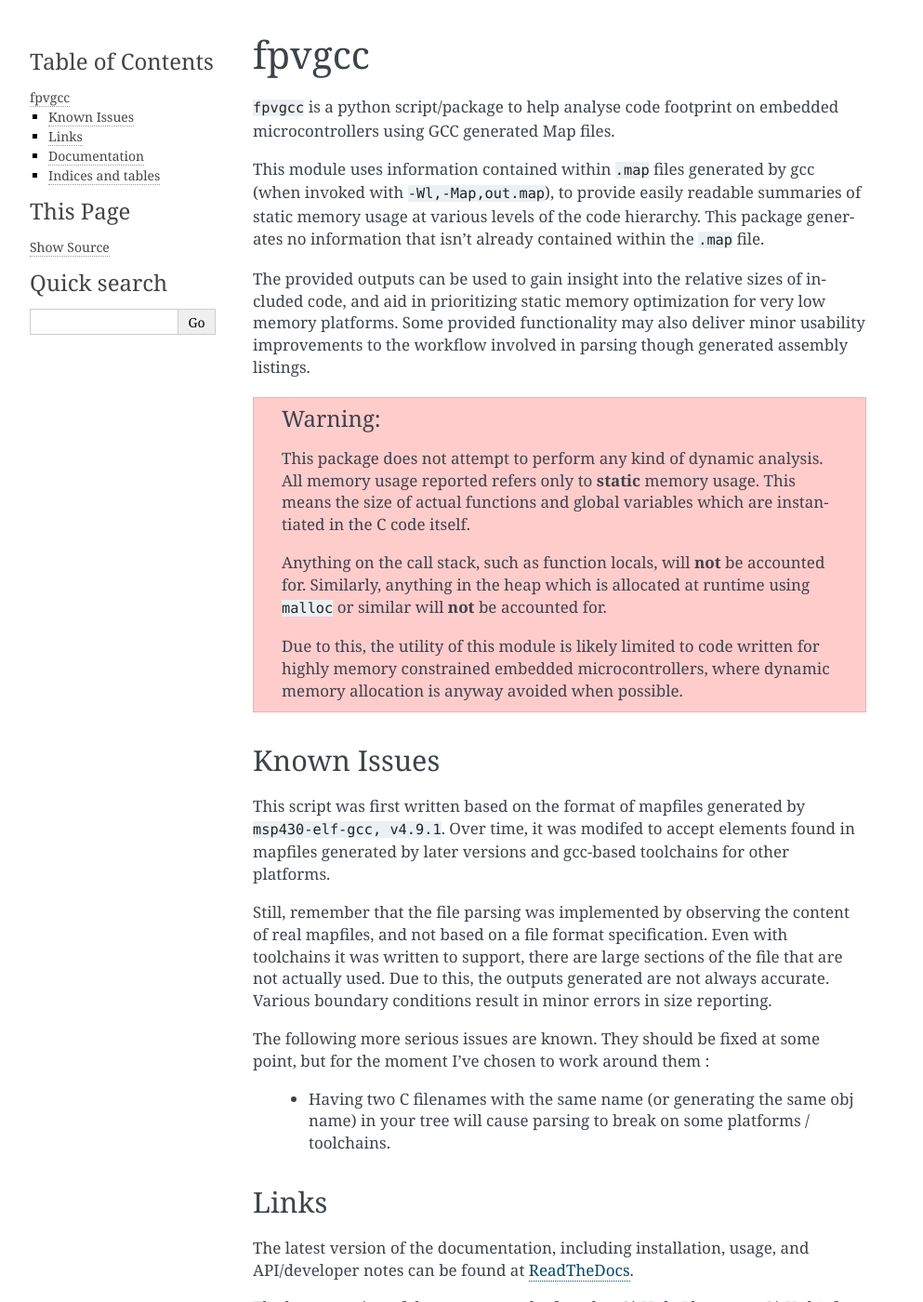
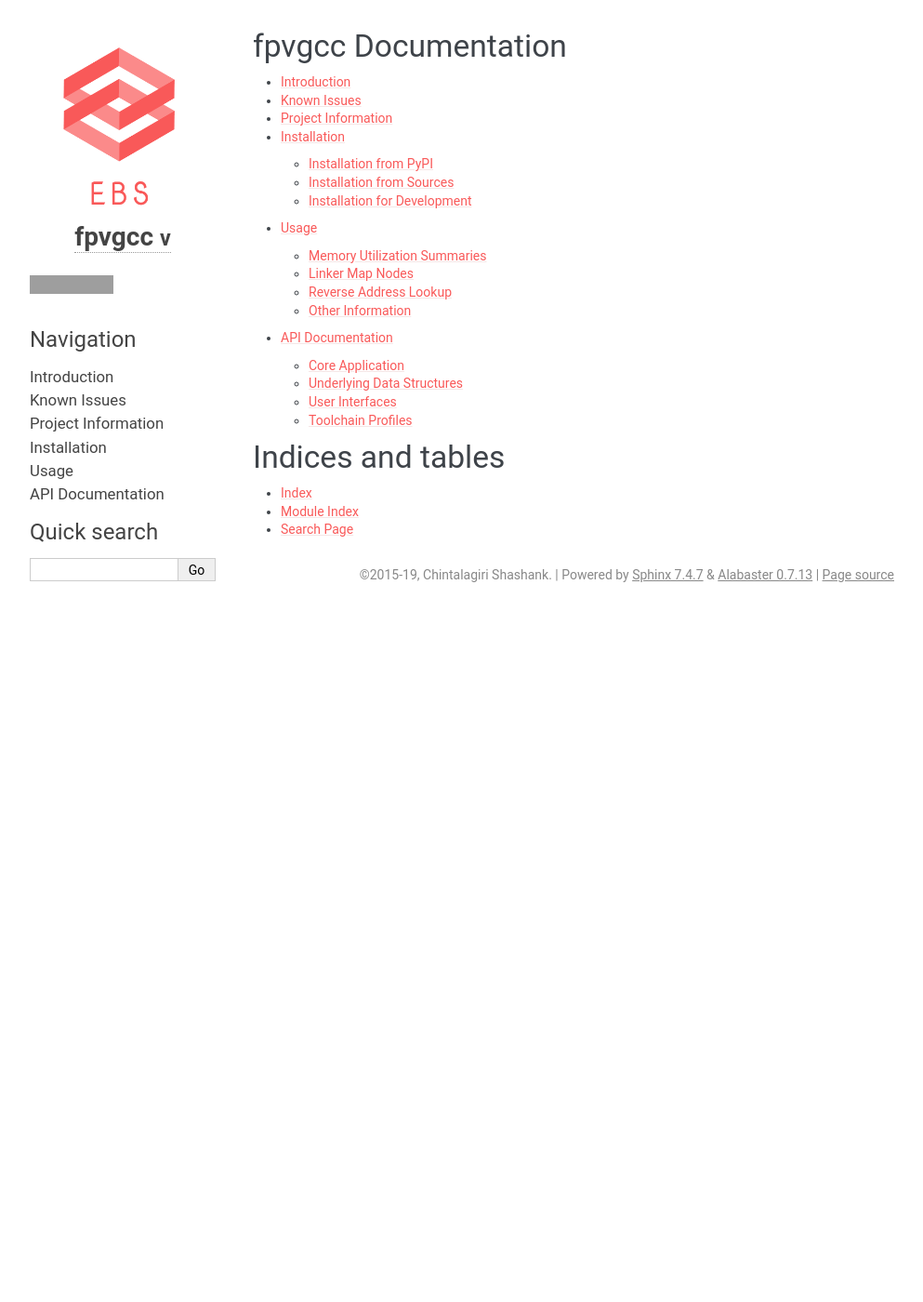
Before and after one commit to ebs-universe/fpv-gcc, a Sphinx documentation site: the page built from docs/index.rst, in a window 1280 px wide and 1400 px high. Shown: the whole window at 93% size, without its empty margins (148-1141 px from the left). Built offline with Sphinx 7.4.7, drawn with Linux system fonts in a browser that asks for light colours; some of the changed text lies outside the part shown; grey boxes are pictures that could not be loaded.

Commit message:
Documentation update and cleanup. EBS branding added.

```diff
--- a/README.rst
+++ b/README.rst
@@ -1,5 +1,6 @@
-fpvgcc
-======
+
+Introduction
+============
 
 ``fpvgcc`` is a python script/package to help analyse code footprint on
 embedded microcontrollers using GCC generated Map files.
@@ -31,9 +32,14 @@ assembly listings.
     written for highly memory constrained embedded microcontrollers, where
     dynamic memory allocation is anyway avoided when possible.
 
+.. raw:: latex
+
+    \clearpage
+    \tableofcontents
+    \clearpage
 
 Known Issues
-------------
+============
 
 This script was first written based on the format of mapfiles
 generated by ``msp430-elf-gcc, v4.9.1``. Over time, it was modifed to
@@ -55,8 +61,8 @@ point, but for the moment I've chosen to work around them :
       platforms / toolchains.
 
 
-Links
------
+Project Information
+===================
 
 The latest version of the documentation, including installation, usage, and
 API/developer notes can be found at
@@ -69,3 +75,7 @@ to report bugs, request features, or submit pull/merge requests.
 ``fpvgcc`` is distributed under the terms of the
 `GPLv3 license <https://www.gnu.org/licenses/gpl-3.0-standalone.html>`_ .
 A copy of the text of the license is included along with the sources.
+
+.. raw:: latex
+
+    \clearpage
--- /dev/null
+++ b/docs/_static/custom.css
@@ -0,0 +1,142 @@
+div#changelog > div.section > ul > li > p:only-child {
+    margin-bottom: 0;
+}
+
+@media screen and (max-width: 768px) {
+    #fork-gh img, a.github img {
+        display: none;
+    }
+}
+
+table.docutils {
+   background-color: #fafbfc;
+   border: 0;
+}
+
+table.docutils td, table.docutils th {
+   border: 0;
+}
+
+table.docutils pre {
+  background-color: rgba(239, 242, 244, .75);
+}
+
+pre {
+  background-color: #fafbfc;
+  border-left: 5px solid #558abb;
+  padding: 7px 20px !important;
+}
+
+div.sidebar {
+  border-top: 5px solid #558abb !important;
+  background-color: #fafbfc !important;
+  padding: 3px !important;
+}
+
+div.admonition,
+div.caution,
+div.danger,
+div.error,
+div.hint,
+div.important,
+div.note,
+div.tip,
+div.seealso, /* sphinx directive */
+div.warning {
+  background-color: #fafbfc;
+  border-right: 0;
+  border-top: 0;
+  border-bottom: 0;
+}
+
+div.seealso {
+  border-left: 5px solid #8abb55;
+}
+
+div.note {
+  border-left: 5px solid #6C3082;
+}
+
+div.hint {
+  border-left: 5px solid #8899a6;
+}
+
+div.tip {
+  border-left: 5px solid #eef147;
+}
+
+div.caution {
+  border-left: 5px solid #bb5557;
+}
+
+div.danger, div.error, div.warning {
+  border-left: 5px solid #bb5557;
+}
+
+div.caution, div.danger, div.error, div.warning {
+  background: rgba(160, 17, 17, 0.1);
+}
+
+code::before, code::after {
+  letter-spacing: -0.2em;
+  content: "\00a0";
+}
+
+code.literal {
+  font-size: 75%;
+  color: #24292e;
+  box-sizing: border-box;
+  display: inline-block;
+  padding: 0;
+  background: #fafcfc;
+  border: 1px solid #f0f4f7;
+  line-height: 18px;
+}
+
+/* BEGIN alabaster.css override for link styling */
+a.reference, a.reference:hover {
+  border-bottom: 0px !important;
+  text-decoration-style: solid;
+  text-decoration-line: underline;
+}
+
+a.reference {
+  text-decoration-color: rgba(245, 230, 230, 1);
+  color: rgba(249, 89, 89, 1);
+}
+
+a.reference:hover {
+  text-decoration-color: rgba(250, 137, 137, 1);
+  color: rgba(250, 137, 137, 1);
+}
+/* END alabaster.css override for link styling */
+
+/* BEGIN alabaster.css override for fonts */
+
+pre, tt, code {
+  font-family: "Fira Mono", Consolas, Menlo, Monaco, "Courier New", Courier, monospace !important;
+}
+
+body, div.body h1, div.body h2, div.body h3, div.body h4, div.body h5, div.body h6,
+div.admonition p.admonition-title, div.sphinxsidebar input, div.sphinxsidebar h3,
+div.sphinxsidebar h4 {
+  font-family: "Roboto", Corbel, Avenir, "Lucida Grande", "Lucida Sans", sans-serif !important;
+}
+
+body {
+  font-size: 14px !important;
+}
+/* END alabaster.css override for fonts */
+
+/* BEGIN alabaster.css override for logo */
+
+div.sphinxsidebarwrapper h1.logo {
+  text-align: center;
+  margin-bottom: 20px;
+}
+
+div.sphinxsidebarwrapper p.blurb {
+  text-align: center;
+}
+
+/* END alabaster.css override for logo styling */
--- /dev/null
+++ b/docs/_templates/about.html
@@ -0,0 +1,57 @@
+{% if theme_logo %}
+<p class="logo">
+  <a href="{{ pathto(master_doc) }}">
+    <img class="logo" src="{{ pathto('_static/' ~ theme_logo, 1) }}" alt="Logo"/>
+    {% if theme_logo_name|lower == 'true' %}
+    <h1 class="logo logo-name">{{ project }}</h1>
+    {% endif %}
+  </a>
+</p>
+{% else %}
+<h1 class="logo"><a href="{{ pathto(master_doc) }}">{{ project }} <small>v{{ version }}</small></a></h1>
+{% endif %}
+
+{% if theme_description %}
+<p class="blurb">{{ theme_description }}</p>
+{% endif %}
+
+{% if theme_github_user and theme_github_repo %}
+{% if theme_github_button|lower == 'true' %}
+<p>
+<iframe src="https://ghbtns.com/github-btn.html?user={{ theme_github_user }}&repo={{ theme_github_repo }}&type={{ theme_github_type }}&count={{ theme_github_count }}&v=2"
+  allowtransparency="true" frameborder="0" scrolling="0" width="200px" height="35px"></iframe>
+</p>
+{% endif %}
+{% endif %}
+
+{% if theme_travis_button|lower != 'false' %}
+{% if theme_travis_button|lower == 'true' %}
+    {% set path = theme_github_user + '/' + theme_github_repo %}
+{% else %}
+    {% set path = theme_travis_button %}
+{% endif %}
+<p>
+<a class="badge" href="https://travis-ci.org/{{ path }}">
+    <img
+        alt="https://secure.travis-ci.org/{{ path }}.svg?branch={{ theme_badge_branch }}"
+        src="https://secure.travis-ci.org/{{ path }}.svg?branch={{ theme_badge_branch }}"
+    />
+</a>
+</p>
+{% endif %}
+
+{% if theme_codecov_button|lower != 'false' %}
+{% if theme_codecov_button|lower == 'true' %}
+    {% set path = theme_github_user + '/' + theme_github_repo %}
+{% else %}
+    {% set path = theme_codecov_button %}
+{% endif %}
+<p>
+<a class="badge" href="https://codecov.io/github/{{ path }}">
+    <img
+    alt="https://codecov.io/github/{{ path }}/coverage.svg?branch={{ theme_badge_branch }}"
+    src="https://codecov.io/github/{{ path }}/coverage.svg?branch={{ theme_badge_branch }}"
+    />
+</a>
+</p>
+{% endif %}
--- a/docs/api.rst
+++ b/docs/api.rst
@@ -1,6 +1,9 @@
 
 API Documentation
 =================
+
+Core Application
+----------------
 
 .. automodule:: fpvgcc.fpv
     :members:
@@ -12,12 +15,41 @@ API Documentation
     :undoc-members:
     :show-inheritance:
 
-.. automodule:: fpvgcc.ntreeSize
+Underlying Data Structures
+--------------------------
+
+.. automodule:: fpvgcc.datastructures.ntreeSize
     :members:
     :undoc-members:
     :show-inheritance:
 
-.. automodule:: fpvgcc.ntree
+.. automodule:: fpvgcc.datastructures.ntree
     :members:
     :undoc-members:
     :show-inheritance:
+
+User Interfaces
+---------------
+
+.. automodule:: fpvgcc.cli
+    :members:
+    :undoc-members:
+    :show-inheritance:
+
+Toolchain Profiles
+------------------
+
+.. automodule:: fpvgcc.profiles.context
+    :members:
+    :undoc-members:
+    :show-inheritance:
+
+.. automodule:: fpvgcc.profiles.guess
+    :members:
+    :undoc-members:
+    :show-inheritance:
+
+.. automodule:: fpvgcc.profiles.gcc_msp430
+    :members:
+    :undoc-members:
+    :show-inheritance:
--- a/docs/conf.py
+++ b/docs/conf.py
@@ -1,7 +1,4 @@
 # -*- coding: utf-8 -*-
-#
-# fpvgcc documentation build configuration file, created by
-# sphinx-quickstart on Wed Jul 27 23:12:58 2016.
 #
 # This file is execfile()d with the current directory set to its
 # containing dir.
@@ -14,17 +11,35 @@
 
 import sys
 import os
-#import sphinx_rtd_theme
+from pkg_resources import get_distribution
 
+_github_repo = 'fpv-gcc'
+_github_user = 'chintal'
+
+_package_name = u'fpvgcc'
+_package_author = u'Chintalagiri Shashank'
+_package_copyright = u'2015-19'
+_package_logo = '_static/logo.png'
+_package_favicon = '_static/favicon.ico'
+
+_dist = get_distribution(_package_name)
+_package_release = _dist.version
+_package_description = ''
+for m in _dist._get_metadata(_dist.PKG_INFO):
+    if m.startswith('Summary:'):
+        _package_description = m.split(':')[1]
 
 # If extensions (or modules to document with autodoc) are in another directory,
 # add these directories to sys.path here. If the directory is relative to the
 # documentation root, use os.path.abspath to make it absolute, like shown here.
+
 sys.path.insert(0, os.path.abspath(os.pardir))
-autodoc_default_flags = ['members', 'undoc-members', 'private-members', 'show-inheritance']
+autodoc_default_options = {
+    'members': True, 'undoc-members': True,
+    'private-members': True, 'show-inheritance': True
+}
 autodoc_member_order = 'bysource'
 autoclass_content = 'init'
-
 
 # -- General configuration ------------------------------------------------
 
@@ -35,10 +50,11 @@ autoclass_content = 'init'
 # extensions coming with Sphinx (named 'sphinx.ext.*') or your custom
 # ones.
 extensions = [
+    # 'alabaster',
     'sphinx.ext.autodoc',
-    'sphinx.ext.doctest',
     'sphinx.ext.intersphinx',
     'sphinx.ext.todo',
+    'sphinx.ext.coverage',
     'sphinx.ext.viewcode',
     'sphinxarg.ext',
 ]
@@ -58,18 +74,19 @@ source_suffix = '.rst'
 master_doc = 'index'
 
 # General information about the project.
-project = u'fpvgcc'
-copyright = u'2015-16, Chintalagiri Shashank'
-author = u'Chintalagiri Shashank'
+project = _package_name
+copyright = u'{0}, {1}'.format(_package_copyright, _package_author)
+author = _package_author
 
 # The version info for the project you're documenting, acts as replacement for
 # |version| and |release|, also used in various other places throughout the
 # built documents.
 #
+# The full version, including alpha/beta/rc tags.
+release = _package_release
+
 # The short X.Y version.
-version = u'0.7'
-# The full version, including alpha/beta/rc tags.
-release = u'0.7'
+version = '.'.join(release.split('.')[:2])
 
 # The language for content autogenerated by Sphinx. Refer to documentation
 # for a list of supported languages.
@@ -78,15 +95,10 @@ release = u'0.7'
 # Usually you set "language" from the command line for these cases.
 language = None
 
-# There are two options for replacing |today|: either, you set today to some
-# non-false value, then it is used:
-#today = ''
-# Else, today_fmt is used as the format for a strftime call.
-#today_fmt = '%B %d, %Y'
-
 # List of patterns, relative to source directory, that match files and
 # directories to ignore when looking for source files.
-exclude_patterns = ['_build']
+# This patterns also effect to html_static_path and html_extra_path
+exclude_patterns = ['_build', 'Thumbs.db', '.DS_Store']
 
 # The reST default role (used for this markup: `text`) to use for all
 # documents.
@@ -118,35 +130,43 @@ todo_include_todos = True
 
 # -- Options for HTML output ----------------------------------------------
 
+import alabaster
+
+# Add any paths that contain custom themes here, relative to this directory.
+html_theme_path = [alabaster.get_path()]
+
 # The theme to use for HTML and HTML Help pages.  See the documentation for
 # a list of builtin themes.
 html_theme = "alabaster"
-#html_theme = "sphinx_rtd_theme"
 
 # Theme options are theme-specific and customize the look and feel of a theme
 # further.  For a list of options available for each theme, see the
 # documentation.
-#html_theme_options = {}
-
-# Add any paths that contain custom themes here, relative to this directory.
-html_theme_path = []
-#html_theme_path = [sphinx_rtd_theme.get_html_theme_path()]
+html_theme_options = {
+    'description': _package_description,
+    'fixed_sidebar': True,
+    'touch_icon': 'favicon.ico',
+    'github_repo': _github_repo,
+    'github_user': _github_user,
+    'github_button': True,
+    'github_count': False,
+}
 
 # The name for this set of Sphinx documents.  If None, it defaults to
 # "<project> v<release> documentation".
-#html_title = None
+# html_title = None
 
 # A shorter title for the navigation bar.  Default is the same as html_title.
-#html_short_title = None
+# html_short_title = '{0} v{1}'.format(project, version)
 
 # The name of an image file (relative to this directory) to place at the top
 # of the sidebar.
-#html_logo = None
+html_logo = _package_logo
 
 # The name of an image file (relative to this directory) to use as a favicon of
 # the docs.  This file should be a Windows icon file (.ico) being 16x16 or 32x32
 # pixels large.
-#html_favicon = None
+html_favicon = _package_favicon
 
 # Add any paths that contain custom static files (such as style sheets) here,
 # relative to this directory. They are copied after the builtin static files,
@@ -158,6 +178,21 @@ html_static_path = ['_static']
 # directly to the root of the documentation.
 #html_extra_path = []
 
+# Custom sidebar templates, must be a dictionary that maps document names
+# to template names.
+#
+# This is required for the alabaster theme
+# refs: http://alabaster.readthedocs.io/en/latest/installation.html#sidebars
+html_sidebars = {
+    '**': [
+        'about.html',
+        'navigation.html',
+        'relations.html',
+        'searchbox.html',
+        'donate.html',
+    ]
+}
+
 # If not '', a 'Last updated on:' timestamp is inserted at every page bottom,
 # using the given strftime format.
 #html_last_updated_fmt = '%b %d, %Y'
@@ -165,9 +200,6 @@ html_static_path = ['_static']
 # If true, SmartyPants will be used to convert quotes and dashes to
 # typographically correct entities.
 #html_use_smartypants = True
-
-# Custom sidebar templates, maps document names to template names.
-#html_sidebars = {}
 
 # Additional templates that should be rendered to pages, maps page names to
 # template names.
@@ -213,36 +245,98 @@ html_static_path = ['_static']
 # implements a search results scorer. If empty, the default will be used.
 #html_search_scorer = 'scorer.js'
 
+# -- Options for HTMLHelp output ------------------------------------------
+
 # Output file base name for HTML help builder.
-htmlhelp_basename = 'fpvgcc-doc'
+htmlhelp_basename = '{0}-doc'.format(_package_name)
 
 # -- Options for LaTeX output ---------------------------------------------
 
+from sphinx.highlighting import PygmentsBridge
+from pygments.formatters.latex import LatexFormatter
+
+
+class CustomLatexFormatter(LatexFormatter):
+    def __init__(self, **options):
+        super(CustomLatexFormatter, self).__init__(**options)
+        self.verboptions = r"formatcom=\footnotesize"
+
+
+PygmentsBridge.latex_formatter = CustomLatexFormatter
+
+latex_maketitle_override = r'''
+    \makeatletter
+    \renewcommand{\maketitle}{
+        \begingroup
+            % These \defs are required to deal with multi-line authors; it
+            % changes \\ to ', ' (comma-space), making it pass muster for
+            % generating document info in the PDF file.
+            \def\\{, }
+            \def\and{and }
+            \pdfinfo{
+              /Author (\@author)
+              /Title (\@title)
+            }
+        \endgroup
+        \noindent\begin{minipage}{0.3\textwidth}
+        \sphinxlogo%
+        \end{minipage}
+        \hfill
+        \begin{minipage}{0.65\textwidth}
+        \begin{flushright}
+            {\rm\Huge\py@HeaderFamily \@title} \par
+            {\em\large\py@HeaderFamily \py@release\releaseinfo,} {\em\@date}\par
+            \vspace{25pt}
+            {\large\py@HeaderFamily
+            \begin{tabular}[t]{c}
+            \@author
+            \end{tabular}} \par
+            \py@authoraddress \par
+        \end{flushright}
+        \@thanks
+        \end{minipage}
+        \setcounter{footnote}{0}
+        \let\thanks\relax\let\maketitle\relax
+        %\gdef\@thanks{}\gdef\@author{}\gdef\@title{}
+    }
+    \makeatother
+'''
+
 latex_elements = {
-# The paper size ('letterpaper' or 'a4paper').
-#'papersize': 'letterpaper',
+    # The paper size ('letterpaper' or 'a4paper').
+    # 'papersize': 'letterpaper',
 
-# The font size ('10pt', '11pt' or '12pt').
-#'pointsize': '10pt',
+    # The font size ('10pt', '11pt' or '12pt').
+    'pointsize': '9pt',
 
-# Additional stuff for the LaTeX preamble.
-#'preamble': '',
+    # Additional stuff for the LaTeX preamble.
+    'preamble': r'\definecolor{VerbatimBorderColor}{rgb}{1,1,1}' +
+                latex_maketitle_override,
 
-# Latex figure (float) alignment
-#'figure_align': 'htbp',
+    'maketitle': r'\maketitle',
+    'tableofcontents': r'',
+    # Latex figure (float) alignment
+    # 'figure_align': 'htbp',
+    'extraclassoptions': 'openany',
+    'printindex': r'\footnotesize\raggedright\printindex',
+    'fncychap': '\\usepackage[Bjornstrup]{fncychap}',
+    # 'sphinxsetup': 'vmargin={0.7in,1in}'
 }
 
 # Grouping the document tree into LaTeX files. List of tuples
 # (source start file, target name, title,
 #  author, documentclass [howto, manual, or own class]).
-latex_documents = [
-    (master_doc, 'fpvgcc.tex', u'fpvgcc Documentation',
-     u'Chintalagiri Shashank', 'manual'),
+latex_documents = [(
+    master_doc,
+    '{0}.tex'.format(_package_name),
+    u'{0} Documentation'.format(_package_name),
+    _package_author, 'howto'),
 ]
 
 # The name of an image file (relative to this directory) to place at the top of
 # the title page.
-#latex_logo = None
+if _package_logo:
+    latex_logo = _package_logo
 
 # For "manual" documents, if this is true, then toplevel headings are parts,
 # not chapters.
@@ -252,22 +346,25 @@ latex_documents = [
 #latex_show_pagerefs = False
 
 # If true, show URL addresses after external links.
-#latex_show_urls = False
+latex_show_urls = 'footnote'
 
 # Documents to append as an appendix to all manuals.
 #latex_appendices = []
 
 # If false, no module index is generated.
-#latex_domain_indices = True
+latex_domain_indices = False
+
+# latex_toplevel_sectioning = 'chapter'
 
 
 # -- Options for manual page output ---------------------------------------
 
 # One entry per manual page. List of tuples
 # (source start file, name, description, authors, manual section).
-man_pages = [
-    (master_doc, 'fpvgcc', u'fpvgcc Documentation',
-     [author], 1)
+man_pages = [(
+    master_doc, _package_name,
+    u'{0} Documentation'.format(_package_name),
+    [author], 1)
 ]
 
 # If true, show URL addresses after external links.
@@ -279,12 +376,10 @@ man_pages = [
 # Grouping the document tree into Texinfo files. List of tuples
 # (source start file, target name, title, author,
 #  dir menu entry, description, category)
-texinfo_documents = [
-    (master_doc, 'fpvgcc', u'fpvgcc Documentation',
-     author, 'fpvgcc',
-     "Analysing code footprint on embedded microcontrollers"
-     "using GCC generated Map files",
-     'Miscellaneous'),
+texinfo_documents = [(
+    master_doc, _package_name, u'{0} Documentation'.format(_package_name),
+    author, _package_name, _package_description,
+    'Miscellaneous'),
 ]
 
 # Documents to append as an appendix to all manuals.
@@ -301,4 +396,4 @@ texinfo_documents = [
 
 
 # Example configuration for intersphinx: refer to the Python standard library.
-intersphinx_mapping = {'https://docs.python.org/': None}
+intersphinx_mapping = {'https://docs.python.org/3': None}
--- a/docs/index.rst
+++ b/docs/index.rst
@@ -4,14 +4,14 @@
    contain the root `toctree` directive.
 
 
-.. include:: ../README.rst
 
-Documentation
--------------
+fpvgcc Documentation
+--------------------
 
 .. toctree::
    :maxdepth: 3
 
+   readme
    installation
    usage
    api
--- /dev/null
+++ b/docs/readme.rst
@@ -0,0 +1,3 @@
+
+
+.. include:: ../README.rst
```
Also changed, not shown: docs/usage.rst (+17 -1 lines), setup.py (+19 -3 lines), docs/_static/favicon.ico (added), docs/_static/logo.png (added), 1 other file.
